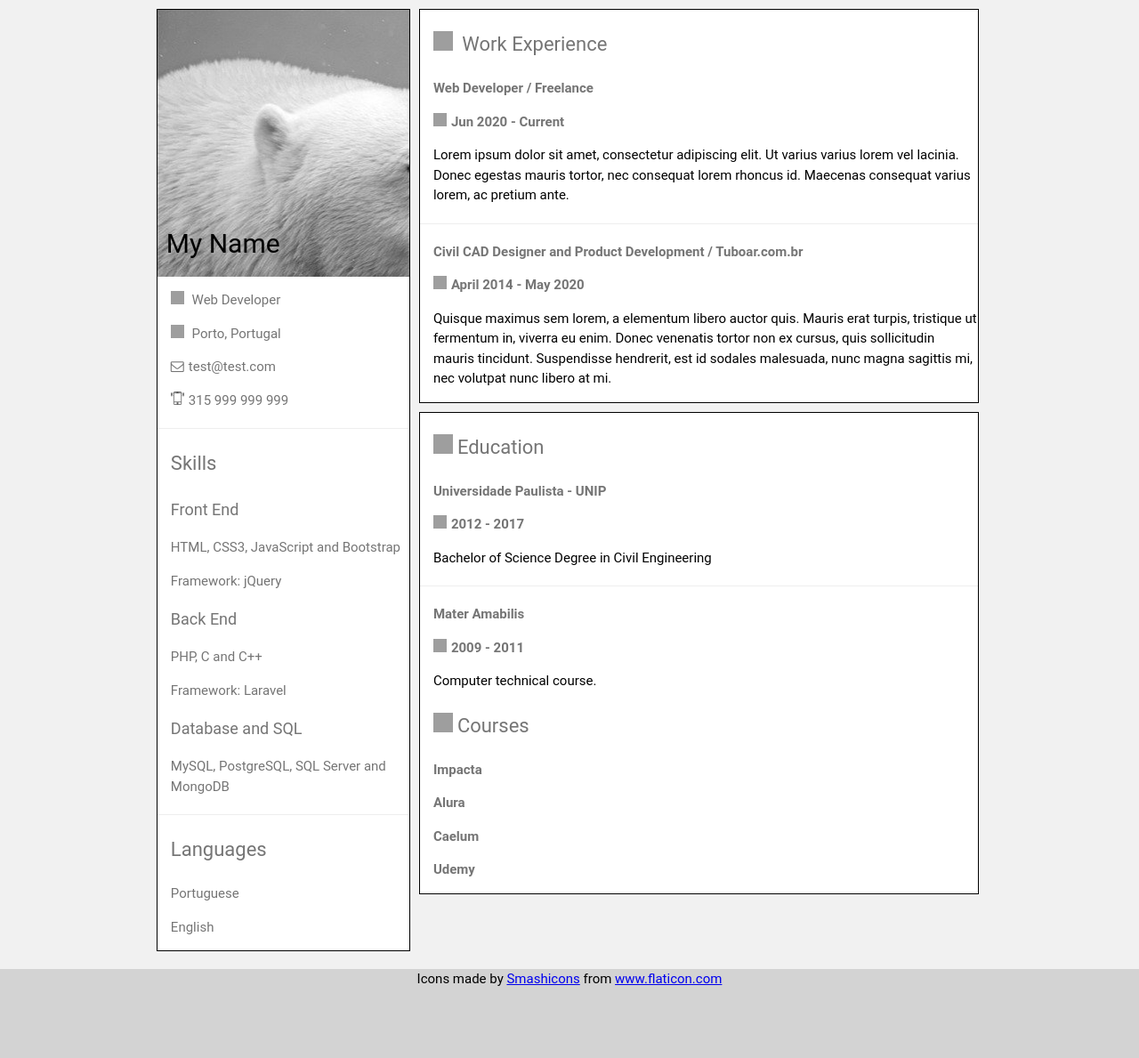
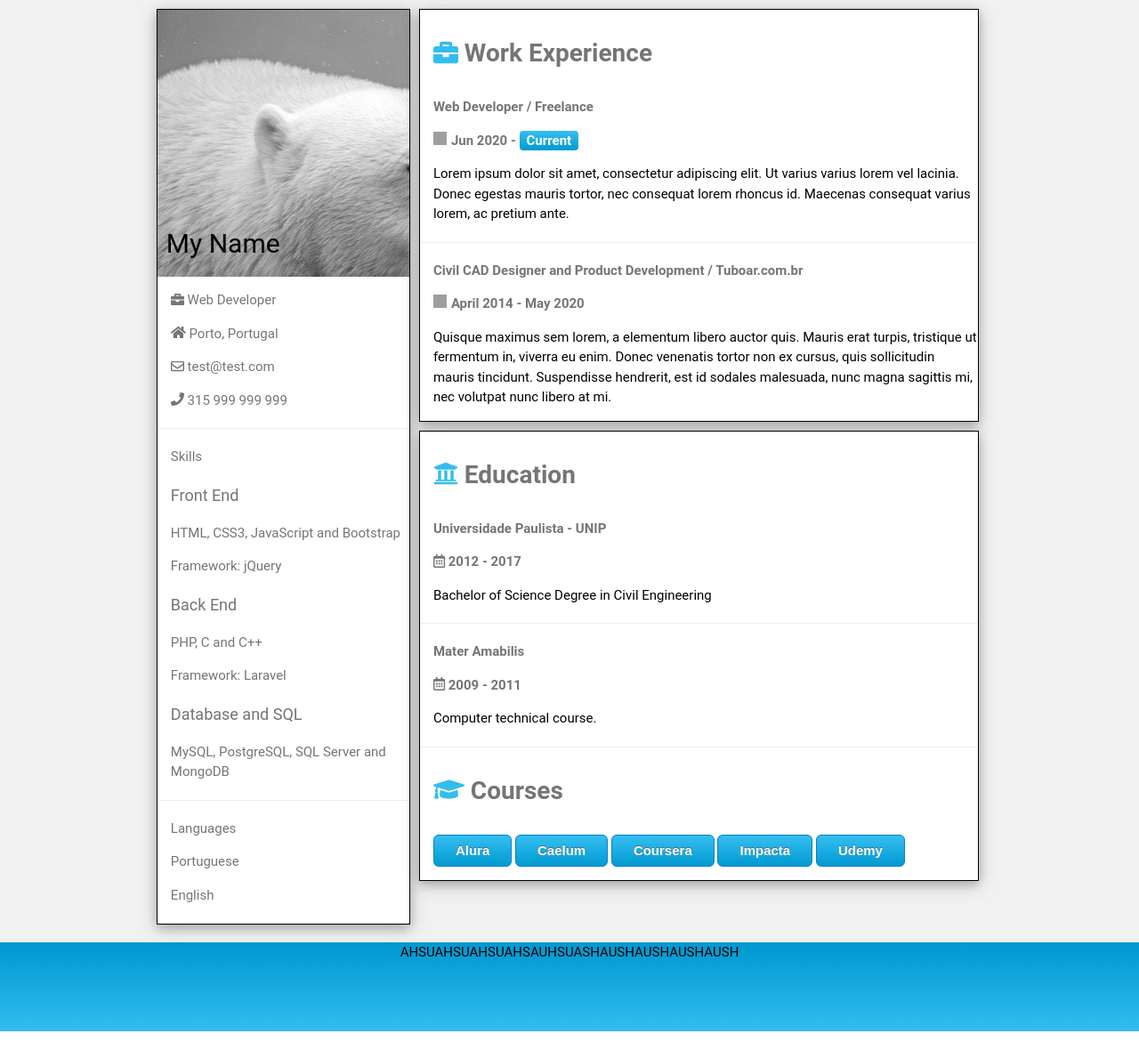
Before and after one commit to brunof19d/my-curriculum, a PHP site: page / in a window 1280 px wide. Shown: the whole page at 89% size. After the commit the page ends 1159 px from the top, so only its background shows below. Run offline with PHP 8.4, Linux system fonts and the light colour scheme; some libraries are stand-ins or nearby versions; grey boxes are pictures that could not be loaded.

Commit message:
Update template

```diff
--- a/index.php
+++ b/index.php
@@ -5,8 +5,7 @@
     <meta charset="UTF-8">
     <meta name="viewport" content="width=device-width, initial-scale=1.0">
     <link rel="stylesheet" href="style.css">
-    <link rel="stylesheet" href="https://cdnjs.cloudflare.com/ajax/libs/font-awesome/4.7.0/css/font-awesome.min.css">
-    <title>Your Title</title>
+    <title>My Curriculum</title>
 </head>
 
 <body>
@@ -16,17 +15,18 @@
 
     <div class="container-left">
 
+        <!-- Photo and Name -->
         <div class="img-menu">
             <h2>My Name</h2>
         </div>
 
+        <!-- Info Label -->
         <div class="info-menu" >
-            <p><img src="img/briefcase.png" class="img-icon">
-            Web Developer</p>
-            <p><img src="img/home.png" class="img-icon">
-            Porto, Portugal</p>
-            <p><i class="fa fa-envelope-o"></i>test@test.com</p>
-            <p><img src="img/smartphone-6.png" class="img-icon">315 999 999 999</p>
+            <p>
+                <i class="fas fa-briefcase"></i> Web Developer</p>
+            <p><i class="fas fa-home"></i> Porto, Portugal</p>
+            <p><i class="far fa-envelope"></i> test@test.com</p>
+            <p><i class="fas fa-phone"></i> 315 999 999 999</p>
             <hr>
 
             <p class="p-large">Skills</p>
@@ -49,12 +49,16 @@
 
     <div class="container-right">
 
+        <!-- Work Label -->
         <div class="container-right-top">
-            <p class="p-large"><img src="img/briefcase.png" class="img-icon-high">
-            Work Experience<p>
+
+            <p class="icon-large">
+                <i class="fas fa-briefcase" class="img-icon-high"></i>
+                <b class="text-high">Work Experience</b>
+            <p>
 
             <p><b>Web Developer / Freelance</b></p>
-            <p><img src="img/calendar.png" class="img-icon"><b>Jun 2020 - Current</b></p>
+            <p><img src="img/calendar.png" class="img-icon"><b>Jun 2020 - <span class="box-work">Current</span></b></p>
 
             <p class="text-explain">Lorem ipsum dolor sit amet, consectetur adipiscing elit. Ut varius varius lorem vel lacinia.
             Donec egestas mauris tortor, nec consequat lorem rhoncus id.
@@ -70,36 +74,43 @@
             Suspendisse hendrerit, est id sodales malesuada, nunc magna sagittis mi, nec volutpat nunc libero at mi.</p>
         </div>
 
+        <!-- Education Label -->
         <div class="container-right-down">
-            <p class="p-large"><img src="img/diploma.png" class="img-icon-high">Education<p>
+
+            <p class="icon-large">
+                <i class="fas fa-university"></i>
+                <b class="text-high">Education</b>
+            <p>
 
             <p><b>Universidade Paulista - UNIP</b></p>
-            <p><img src="img/calendar.png" class="img-icon"><b>2012 - 2017</b></p>
+            <p><i class="far fa-calendar-alt"></i><b> 2012 - 2017</b></p>
 
             <p class="text-explain">Bachelor of Science Degree in Civil Engineering</p>
             <hr>
 
             <p><b>Mater Amabilis</b></p>
-            <p><img src="img/calendar.png" class="img-icon"><b>2009 - 2011</b></p>
+            <p><i class="far fa-calendar-alt"></i><b> 2009 - 2011</b></p>
 
-            <p class="text-explain">Computer technical course.</p>
+            <p class="text-explain">Computer technical course.</p><hr>
 
-            <p class="p-large"><img src="img/reading.png" class="img-icon-high">Courses<p>
+            <p class="icon-large">
+                <i class="fas fa-graduation-cap"></i>
+                <b class="text-high">Courses</b>
+            <p>
 
-            <p><b>Impacta</b></p>
-            <p><b>Alura</b></p>
-            <p><b>Caelum</b></p>
-            <p><b>Udemy</b></p>
+            <a href="#" class="myButton">Alura</a>
+            <a href="#" class="myButton">Caelum</a>
+            <a href="#" class="myButton">Coursera</a>
+            <a href="#" class="myButton">Impacta</a>
+            <a href="#" class="myButton">Udemy</a>
         </div>
-
     </div>
-
 </div>
 
 <footer>
-<div>Icons made by <a href="https://www.flaticon.com/authors/smashicons" title="Smashicons">Smashicons</a> from <a href="https://www.flaticon.com/" title="Flaticon">www.flaticon.com</a></div>
+    AHSUAHSUAHSUAHSAUHSUASHAUSHAUSHAUSHAUSH
 </footer>
 
 </body>
-
+<script src="https://use.fontawesome.com/releases/v5.14.0/js/all.js"></script>
 </html>
--- a/style.css
+++ b/style.css
@@ -14,7 +14,7 @@ body {
 footer {
     width: 100%;
     height: 100px;
-    background-color: lightgray;
+    background: linear-gradient(to bottom, #019ad2 5%, #33bdef 100%);
     text-align: center;
 }
 
@@ -47,6 +47,7 @@ hr {
     margin: 20px 0;
 }
 
+
 /* CLASS */
 
 .main-container {
@@ -61,6 +62,7 @@ hr {
     margin: 0 1% 10px 1%;
     width: 30%;
     height: auto;
+    box-shadow: 0 4px 10px 0 rgba(0, 0, 0, 0.2), 0 4px 20px 0 rgba(0, 0, 0, 0.19);
 }
 
 .container-right {
@@ -75,6 +77,7 @@ hr {
     margin: 0 1% 10px 0;
     width: 99%;
     height: auto;
+    box-shadow: 0 4px 10px 0 rgba(0, 0, 0, 0.2), 0 4px 20px 0 rgba(0, 0, 0, 0.19);
 }
 
 .container-right-down {
@@ -83,7 +86,7 @@ hr {
     border: 1px solid black;
     margin: 0 1% 0 0;
     width: 99%;
-    height: auto;
+    box-shadow: 0 4px 10px 0 rgba(0, 0, 0, 0.2), 0 4px 20px 0 rgba(0, 0, 0, 0.19);
 }
 
 .img-menu {
@@ -105,13 +108,19 @@ i {
 }
 
 .img-icon-high {
-    width: 22px;
-    height: 22px;
+    width: 28px;
+    height: 28px;
     margin: 0 5px 0 0;
 }
 
-.p-large {
-    font-size: 22px;
+.text-high {
+    color: #757575;
+    font-size: 28px;
+}
+
+.icon-large {
+    color: #33bdef;
+    font-size: 28px;
 }
 
 .p-medium {
@@ -122,3 +131,41 @@ i {
     font-size: 15px;
     color: black;
 }
+
+.box-work {
+    display: inline-block;
+    color: #ffffff;
+    background: linear-gradient(to bottom, #33bdef 5%, #019ad2 100%);
+    border-radius: 4px;
+    padding-left: 8px;
+    padding-right: 8px;
+}
+
+
+/* Button make in https://www.bestcssbuttongenerator.com */
+
+.myButton {
+    background: linear-gradient(to bottom, #33bdef 5%, #019ad2 100%);
+    background-color: #33bdef;
+    border-radius: 6px;
+    border: 1px solid #057fd0;
+    display: inline-block;
+    cursor: pointer;
+    color: #ffffff;
+    font-family: Arial;
+    font-size: 15px;
+    font-weight: bold;
+    padding: 6px 24px;
+    text-decoration: none;
+    text-shadow: 0px -1px 0px #5b6178;
+}
+
+.myButton:hover {
+    background: linear-gradient(to bottom, #019ad2 5%, #33bdef 100%);
+    background-color: #019ad2;
+}
+
+.myButton:active {
+    position: relative;
+    top: 1px;
+}
```
